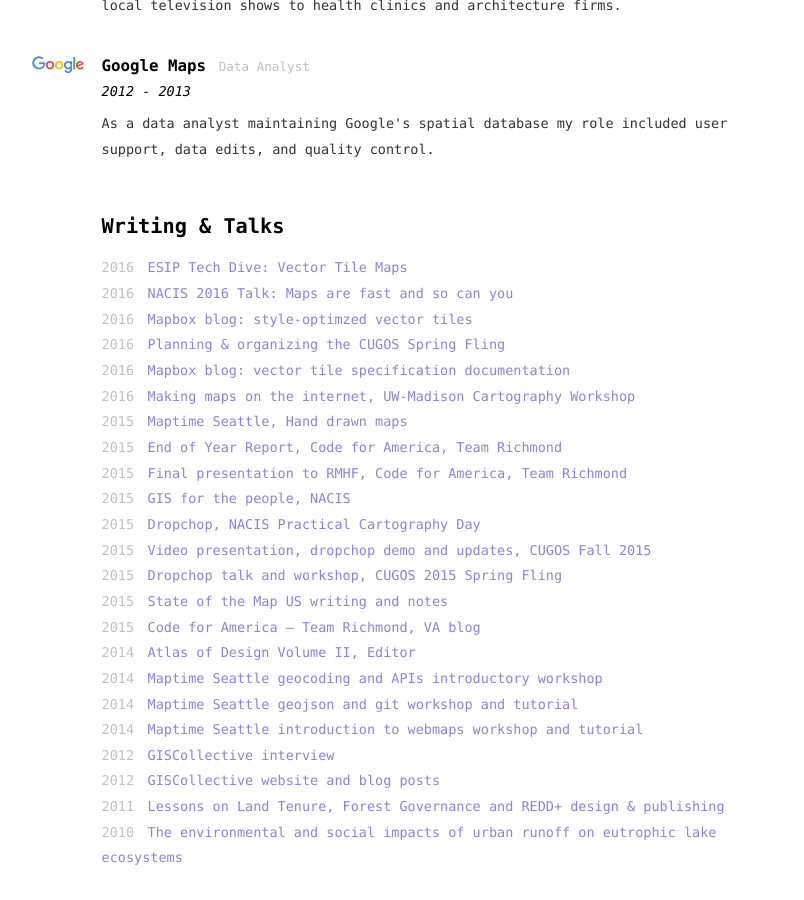
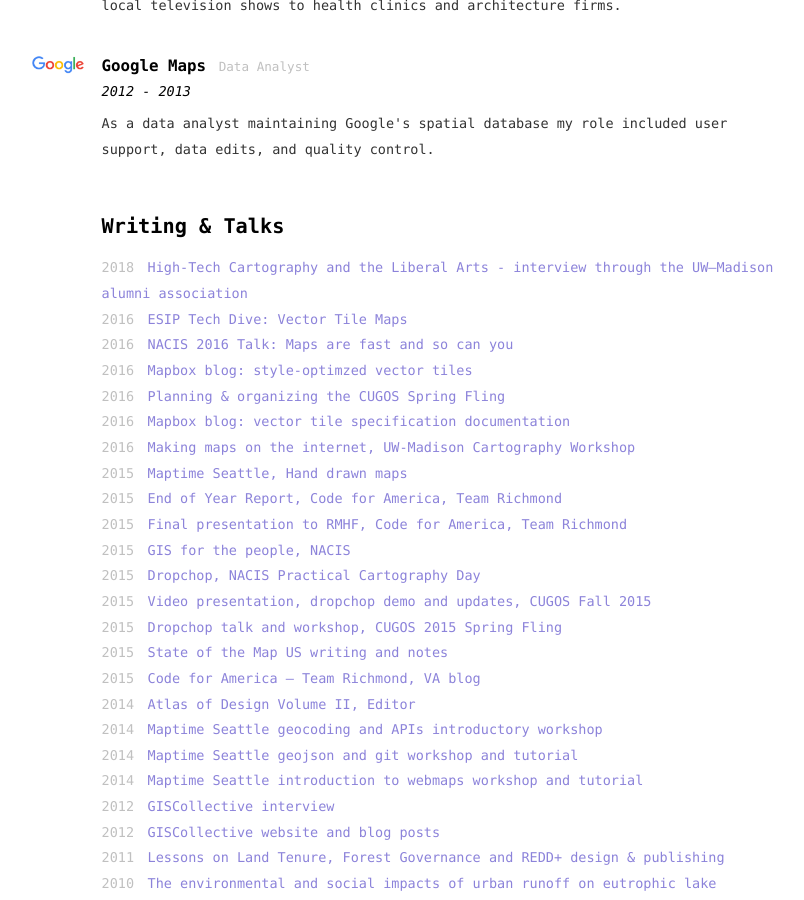
Before and after one commit to mapsam/mapsam.github.io, a Jekyll site: the page built from resume/index.md, in a window 1280 px wide and 900 px high, scrolled down 627 px. Shown: the whole window, without its empty margins (202-1006 px from the left). Built offline with Jekyll 4.4.1, drawn with Linux system fonts in a browser that asks for light colours; nearby versions of some CDN libraries.

Commit message:
UW interview link

```diff
--- a/resume/index.md
+++ b/resume/index.md
@@ -52,6 +52,10 @@
         time: 2012 - 2015
         description: Situated Laboratories is a consulting and web development agency started by myself and Richard Donohue. For three years we worked with small and large clients on their brand and online presence.
 cv:
+    -
+        name: "High-Tech Cartography and the Liberal Arts - interview through the UW–Madison alumni association"
+        link: https://mediaspace.wisc.edu/media/High-Tech+Cartography+and+the+Liberal+Arts/1_l4gwsu7i
+        year: 2018
     -
         name: "ESIP Tech Dive: Vector Tile Maps"
         link: https://www.youtube.com/watch?v=wN2-ms2PwBs
```
